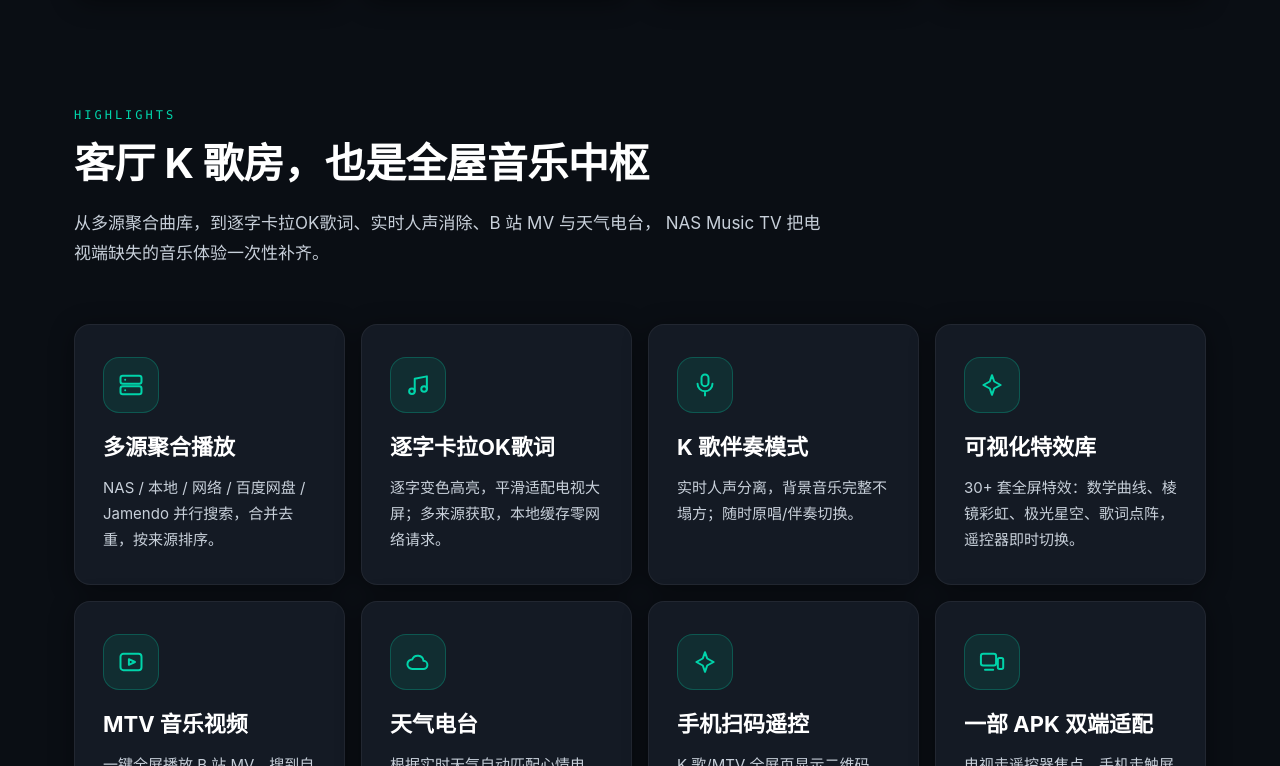
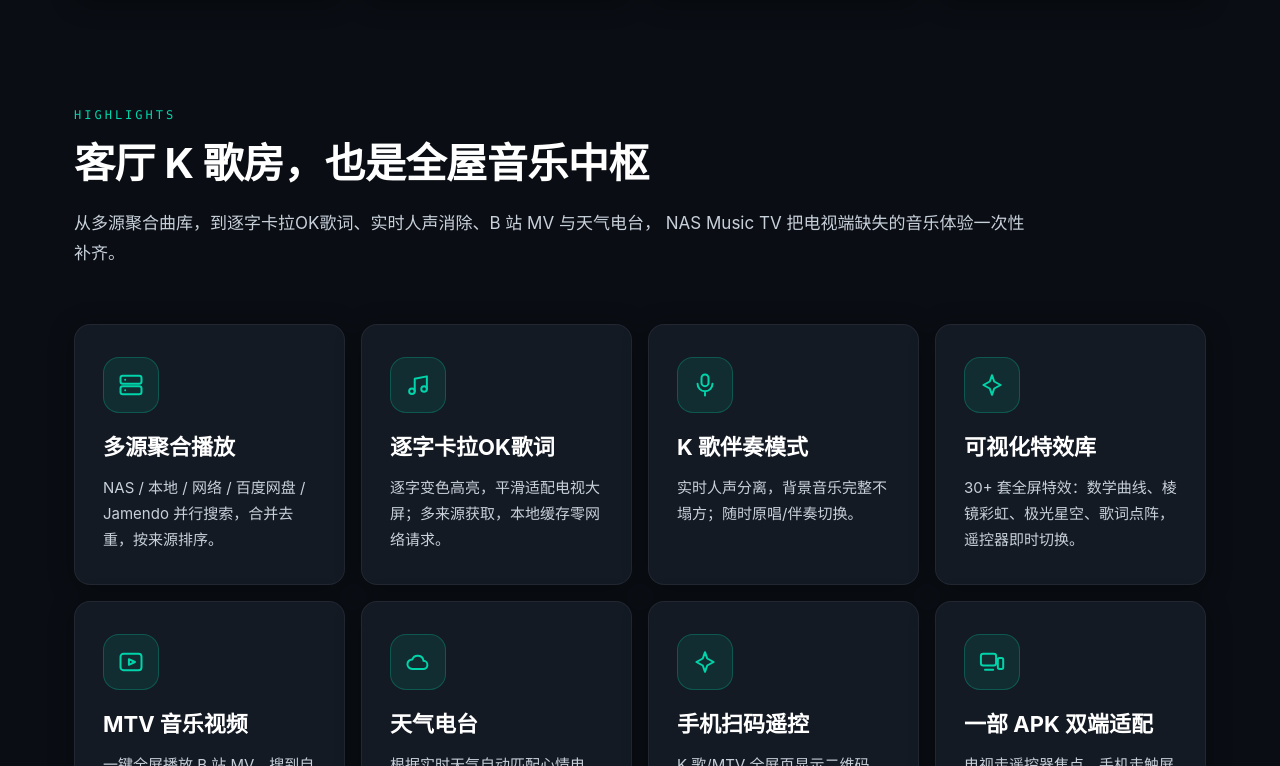
Before and after one commit to hxzhang2000/NASMusicTV-Website, a React (Vite) app in the folder web/: page / in a window 1280 px wide. Shown: the part 1114-1880 px from the top of the page. Built offline with nearby package versions, Linux system fonts and the light colour scheme.

Commit message:
fix: 放宽 tv-home-head 最大宽度，标题文案单行显示

```diff
--- a/web/src/styles/home.css
+++ b/web/src/styles/home.css
@@ -71,7 +71,7 @@
 }
 
 .tv-home-head {
-  max-width: 760px;
+  max-width: 960px;
   margin-bottom: 56px;
 }
 
```
